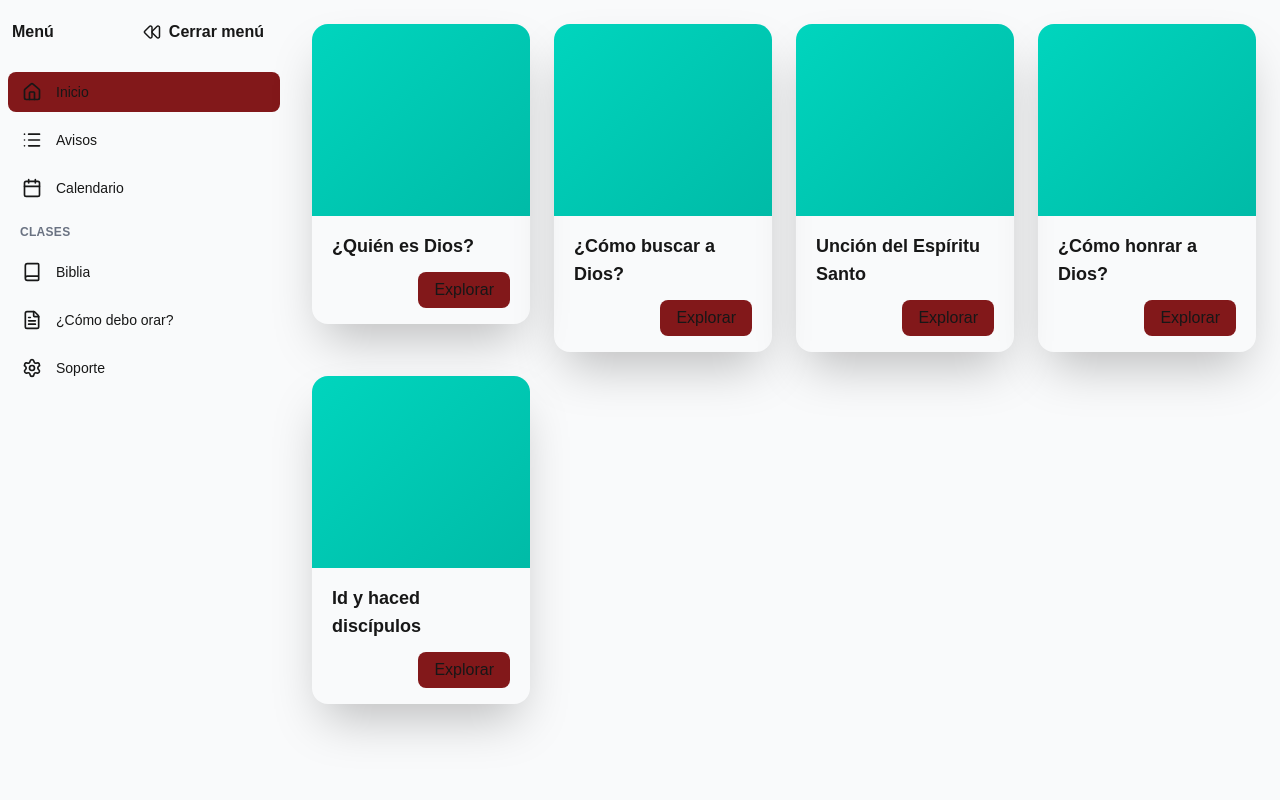
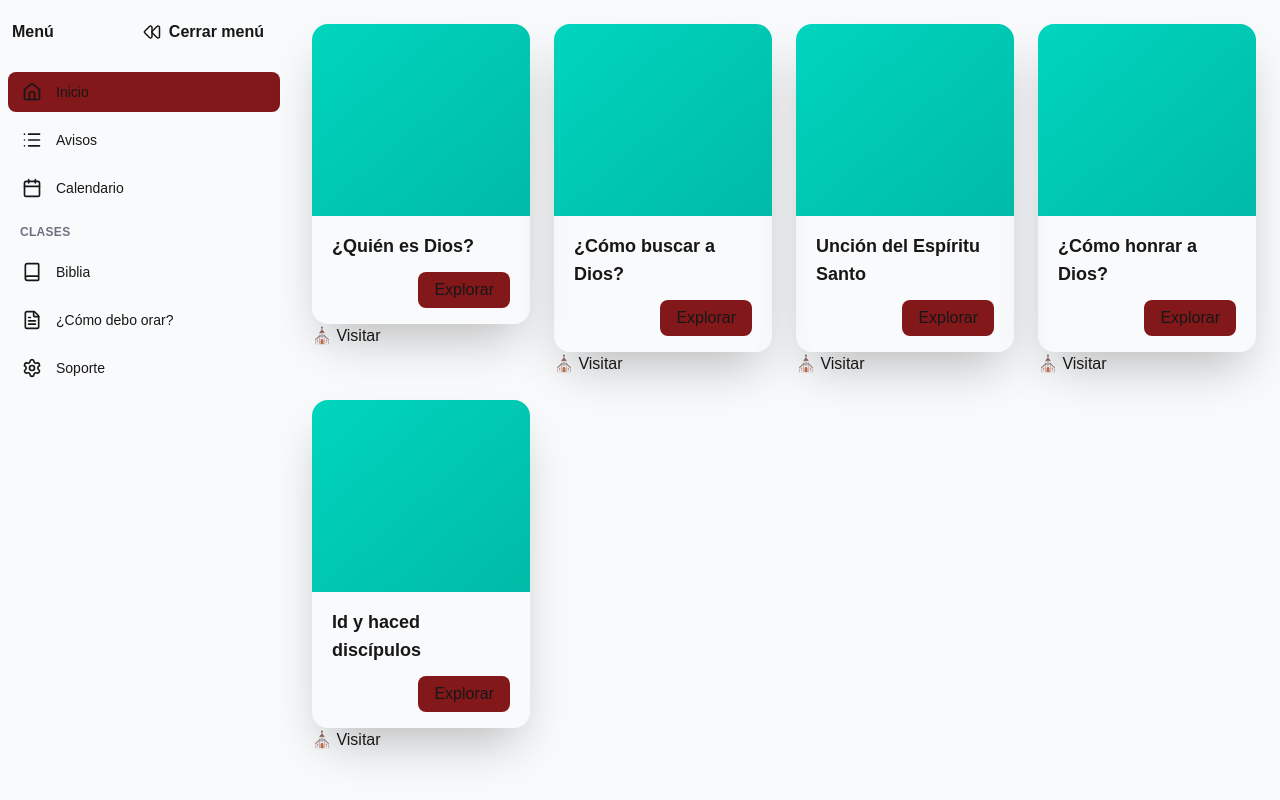
Before and after one commit to abnhernandez/app, a Next.js app: page / in a window 1280 px wide. Built offline with nearby package versions, Linux system fonts and the light colour scheme.

Commit message:
feat: add RutaTemplo component to display user location in the main page

```diff
--- a/app/page.tsx
+++ b/app/page.tsx
@@ -4,6 +4,7 @@ import { useState, useCallback } from "react";
 import Link from "next/link";
 import Card from "@/app/components/card";
 import Menu from "@/app/components/menu";
+import { RutaTemplo } from "@/app/components/ruta-templo"
 
 /* =======================
    Tipos
@@ -42,6 +43,7 @@ export default function Page() {
           {CARDS.map(({ title, href }) => (
             <Link key={href} href={href} className="block">
               <Card title={title} />
+              <RutaTemplo/>
             </Link>
           ))}
         </section>
```
